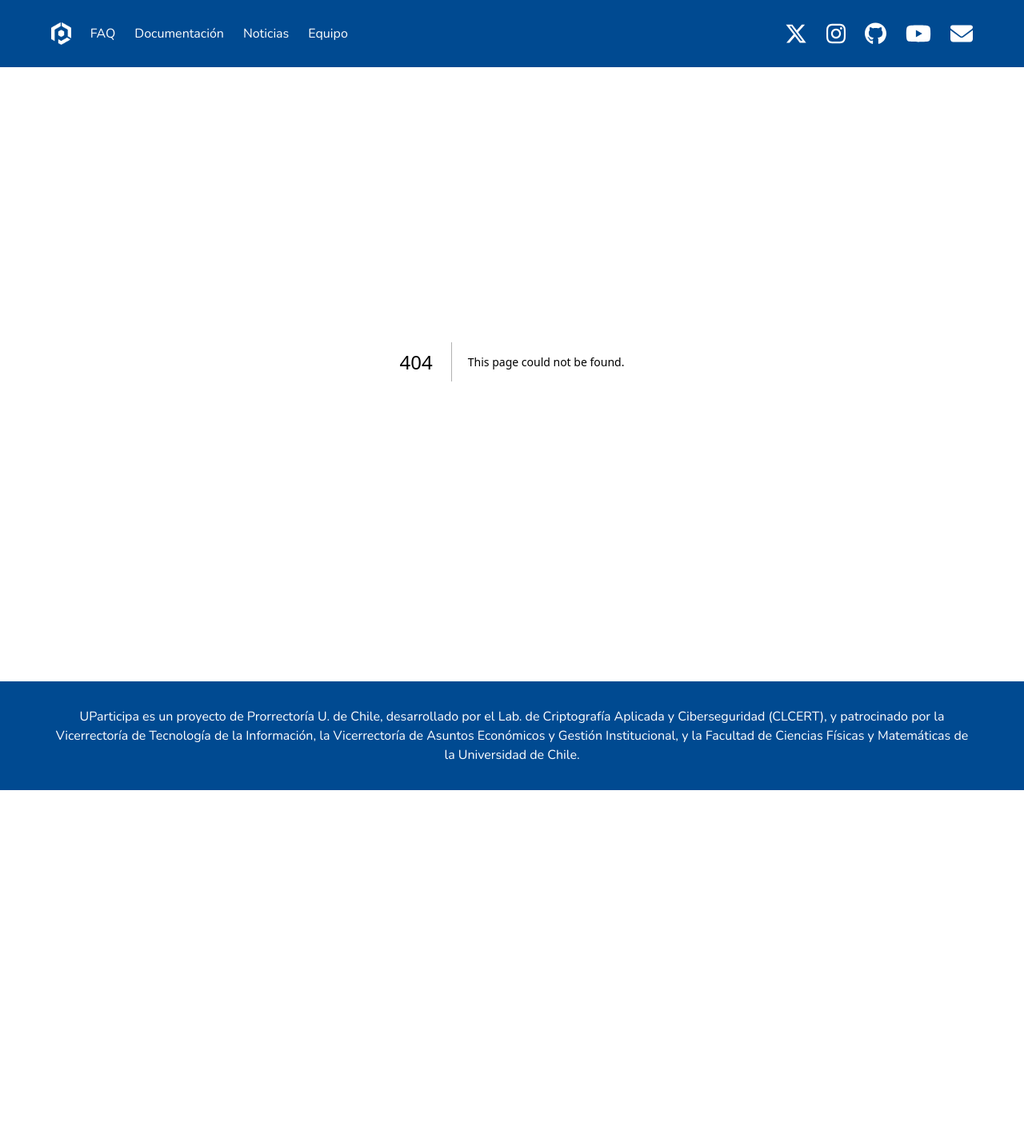
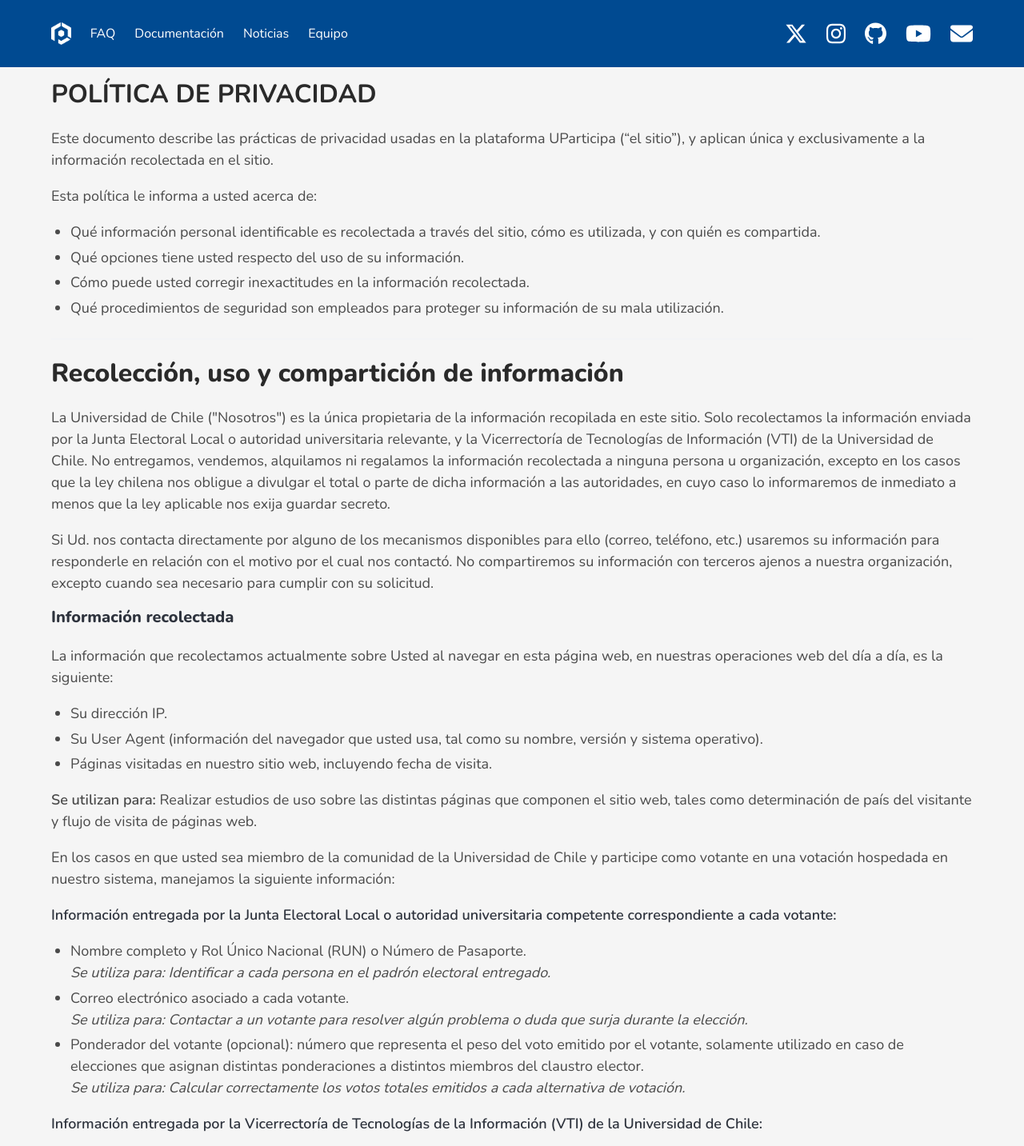
Before and after one commit to clcert/uparticipa-home, a Next.js app: page /privacy-policy in a window 1280 px wide. Before the commit this address had no page. Shown: the top 1433 px of the page at 80% size. Before the commit the page ends 988 px from the top, so only its background shows below. Built offline with nearby package versions, Linux system fonts and the light colour scheme.

Commit message:
Include Privacy Policy

```diff
--- /dev/null
+++ b/src/app/privacy-policy/page.tsx
@@ -0,0 +1,72 @@
+export default function PrivacyPolicy() {
+    return (
+        <section className="section">
+            <div className="container content">
+                <h1 id="pol-tica-de-privacidad" className="title is-2 has-text-weight-bold">POLÍTICA DE PRIVACIDAD</h1>
+                <p>Este documento describe las prácticas de privacidad usadas en la plataforma UParticipa (“el sitio”), y aplican única y exclusivamente a la información recolectada en el sitio.</p>
+                <p>Esta política le informa a usted acerca de:</p>
+                <ul className="list-disc ml-5">
+                    <li>Qué información personal identificable es recolectada a través del sitio, cómo es utilizada, y con quién es compartida.</li>
+                    <li>Qué opciones tiene usted respecto del uso de su información.</li>
+                    <li>Cómo puede usted corregir inexactitudes en la información recolectada.</li>
+                    <li>Qué procedimientos de seguridad son empleados para proteger su información de su mala utilización.</li>
+                </ul>
+                <hr />
+                <h2 id="recolecci-n-uso-y-compartici-n-de-informaci-n" className="title is-4 mt-5">Recolección, uso y compartición de información</h2>
+                <p>La Universidad de Chile (&quot;Nosotros&quot;) es la única propietaria de la información recopilada en este sitio. Solo recolectamos la información enviada por la Junta Electoral Local o autoridad universitaria relevante, y la Vicerrectoría de Tecnologías de Información (VTI) de la Universidad de Chile. No entregamos, vendemos, alquilamos ni regalamos la información recolectada a ninguna persona u organización, excepto en los casos que la ley chilena nos obligue a divulgar el total o parte de dicha información a las autoridades, en cuyo caso lo informaremos de inmediato a menos que la ley aplicable nos exija guardar secreto.</p>
+                <p>Si Ud. nos contacta directamente por alguno de los mecanismos disponibles para ello (correo, teléfono, etc.) usaremos su información para responderle en relación con el motivo por el cual nos contactó. No compartiremos su información con terceros ajenos a nuestra organización, excepto cuando sea necesario para cumplir con su solicitud.</p>
+                <h3 id="informaci-n-recolectada" className="subtitle is-5 mt-4">Información recolectada</h3>
+                <p>La información que recolectamos actualmente sobre Usted al navegar en esta página web, en nuestras operaciones web del día a día, es la siguiente:</p>
+                <ul className="list-disc ml-5">
+                    <li>Su dirección IP.</li>
+                    <li>Su User Agent (información del navegador que usted usa, tal como su nombre, versión y sistema operativo).</li>
+                    <li>Páginas visitadas en nuestro sitio web, incluyendo fecha de visita.</li>
+                </ul>
+                <p><span className="has-text-weight-semibold">Se utilizan para:</span> Realizar estudios de uso sobre las distintas páginas que componen el sitio web, tales como determinación de país del visitante y flujo de visita de páginas web.</p>
+                <p>En los casos en que usted sea miembro de la comunidad de la Universidad de Chile y participe como votante en una votación hospedada en nuestro sistema, manejamos la siguiente información:</p>
+                <p><strong>Información entregada por la Junta Electoral Local o autoridad universitaria competente correspondiente a cada votante:</strong></p>
+                <ul className="list-disc ml-5">
+                    <li>Nombre completo y Rol Único Nacional (RUN) o Número de Pasaporte.<br /><em>Se utiliza para: Identificar a cada persona en el padrón electoral entregado.</em></li>
+                    <li>Correo electrónico asociado a cada votante.<br /><em>Se utiliza para: Contactar a un votante para resolver algún problema o duda que surja durante la elección.</em></li>
+                    <li>Ponderador del votante (opcional): número que representa el peso del voto emitido por el votante, solamente utilizado en caso de elecciones que asignan distintas ponderaciones a distintos miembros del claustro elector.<br /><em>Se utiliza para: Calcular correctamente los votos totales emitidos a cada alternativa de votación.</em></li>
+                </ul>
+                <p><strong>Información entregada por la Vicerrectoría de Tecnologías de la Información (VTI) de la Universidad de Chile:</strong></p>
+                <ul className="list-disc ml-5">
+                    <li>Nombre de Usuario de Cuenta UChile.<br /><em>Se utiliza para: Validar si las personas que inician sesión con su cuenta UChile (pasaporte) pueden votar en la elección o no.</em></li>
+                </ul>
+                <p>En los casos en que usted participe como Custodio de Clave en una votación hospedada en nuestro sistema, manejamos la siguiente información:</p>
+                <ul className="list-disc ml-5">
+                    <li>Nombre de Usuario y Enlace Único de acceso exclusivos para el sistema<br /><em>Se utilizan para: Validar su acceso como Custodio de Clave.</em></li>
+                    <li>Correo electrónico<br /><em>Se utiliza para: Contactar al Custodio de Clave para enviar las instrucciones respectivas, y para resolver algún problema o duda que surja durante la elección.</em></li>
+                </ul>
+                <hr />
+                <h2 id="informaci-n-publicada" className="title is-4 mt-5">Información Publicada</h2>
+                <p>Las elecciones hospedadas por nuestro sistema publican los votos cifrados de cada votante y sus ponderaciones, los cuales pueden ser vistos por cualquier otra persona con capacidad de voto en la misma. Los datos que se publican son:</p>
+                <ul className="list-disc ml-5">
+                    <li>Ponderador de los votantes (anonimizados)</li>
+                    <li>Votos cifrados emitidos, en caso de haber votado al menos una vez.</li>
+                </ul>
+                <p>Estos datos son publicados para permitir a los y las participantes de la votación validar que su voto cifrado fue recibido correctamente y que el resultado de la elección sea consistente con los votos emitidos (usando un mecanismo criptográfico de validación indirecta).</p>
+                <hr />
+                <h2 id="su-acceso-y-control-sobre-la-informaci-n" className="title is-4 mt-5">Su acceso y control sobre la información</h2>
+                <p>Si bien las instancias de contacto son limitadas exclusivamente a casos en los que se presente un problema en una votación habilitada para usted, puede optar por no recibir ningún contacto de nosotros en cualquier momento.</p>
+                <p>Enviando un correo electrónico a <a href="mailto:participa@uchile.cl">participa@uchile.cl</a> usted puede:</p>
+                <ul className="list-disc ml-5">
+                    <li>Consultar qué información tenemos sobre Usted, si la hay.</li>
+                    <li>Cambiar o corregir información acerca de Usted. Si esto altera algún proceso de votación vigente, deberá ser aprobado por la Junta Electoral Local o autoridad universitaria respectiva.</li>
+                    <li>Solicitar que borremos información acerca de Usted. Si esto altera algún proceso de votación vigente, deberá ser aprobado por la Junta Electoral Local o autoridad universitaria respectiva.</li>
+                    <li>Expresar cualquier preocupación que Usted tenga respecto del uso que hacemos de su información.</li>
+                    <li>Solicitar el cese de contacto con Usted.</li>
+                </ul>
+                <hr />
+                <h2 id="seguridad" className="title is-4 mt-5">Seguridad</h2>
+                <p>En UParticipa la seguridad es un tema serio, y por ello tomamos precauciones para proteger su información. Cuando Usted envía información confidencial a través del sitio web, su información está protegida tanto en línea (usando TLS) como fuera de línea.</p>
+                <p>En los casos en que recopilamos datos personales, estos son mantenidos solamente durante el tiempo que se requieren para la preparación y ejecución de la votación. Posterior a su cierre, y en un plazo no mayor a 10 días hábiles, los datos del padrón serán eliminados de nuestros sistemas y de sus respaldos. Los votos cifrados emitidos se mantendrán por un periodo de 12 meses posterior al cierre de la votación, a fin de permitir la verificación criptográfica del correcto cálculo de los resultados de la votación correspondiente.</p>
+                <p>Además de proteger su información transmitida en línea, esta también es protegida fuera de línea en nuestros servidores. Solo los miembros del equipo de UParticipa que requieran realizar alguna tarea específica pueden acceder a información personal identificable. Los computadores y servidores en los cuales almacenamos tal información se encuentran en un ambiente seguro y controlado, con acceso exclusivo a este equipo.</p>
+                <p>Si Usted cree que no estamos cumpliendo con esta política de privacidad, puede comunicarse con nosotros inmediatamente por correo electrónico a <a href="mailto:participa@uchile.cl">participa@uchile.cl</a> para hacernos llegar su denuncia y le contactaremos para aclarar la situación.</p>
+                <hr />
+                <p><em>Revisada por:</em><br />Alejandro Hevia, julio 2022<br />Camilo Gómez, enero 2025</p>
+            </div>
+        </section>
+    );
+}
```
